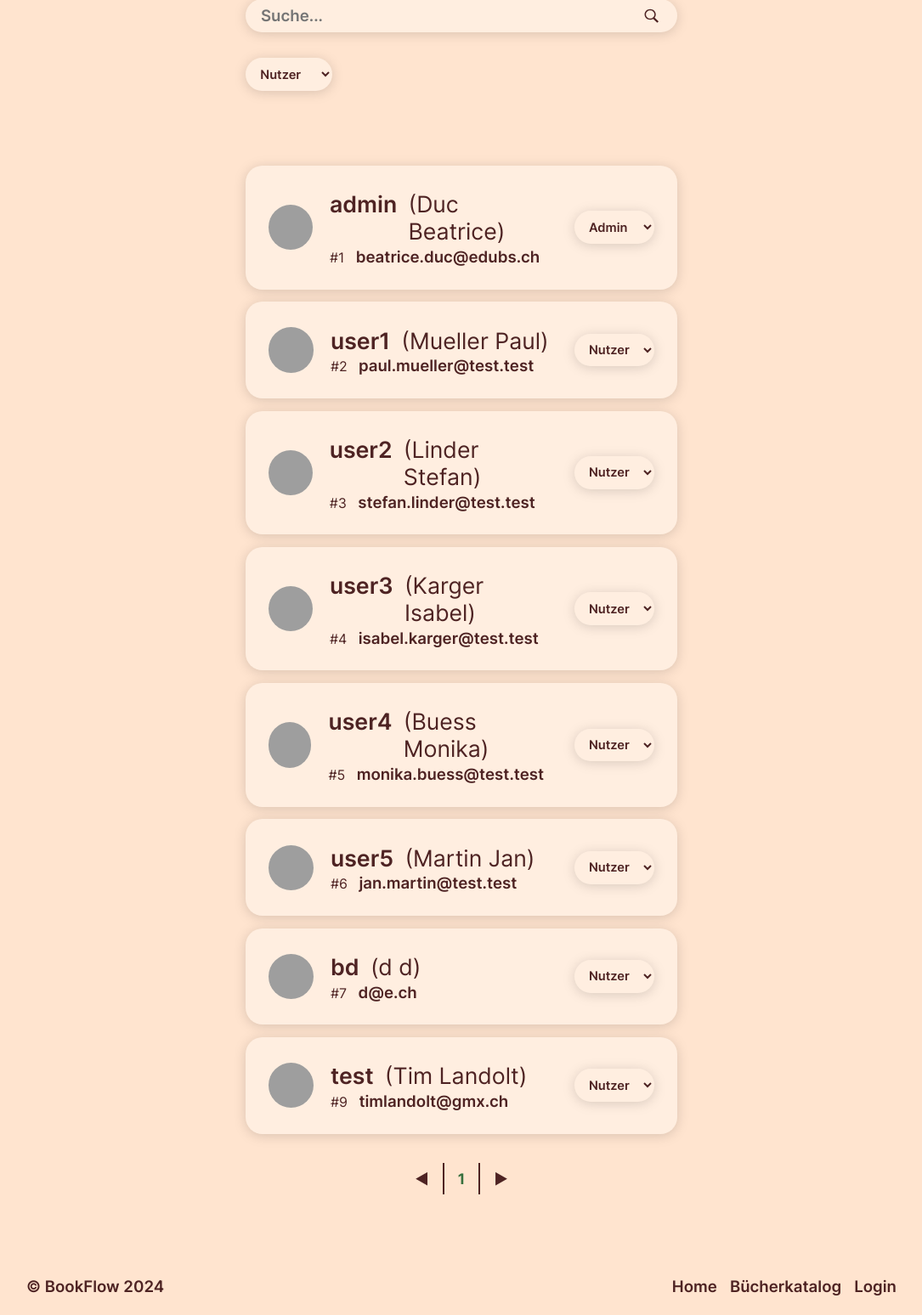
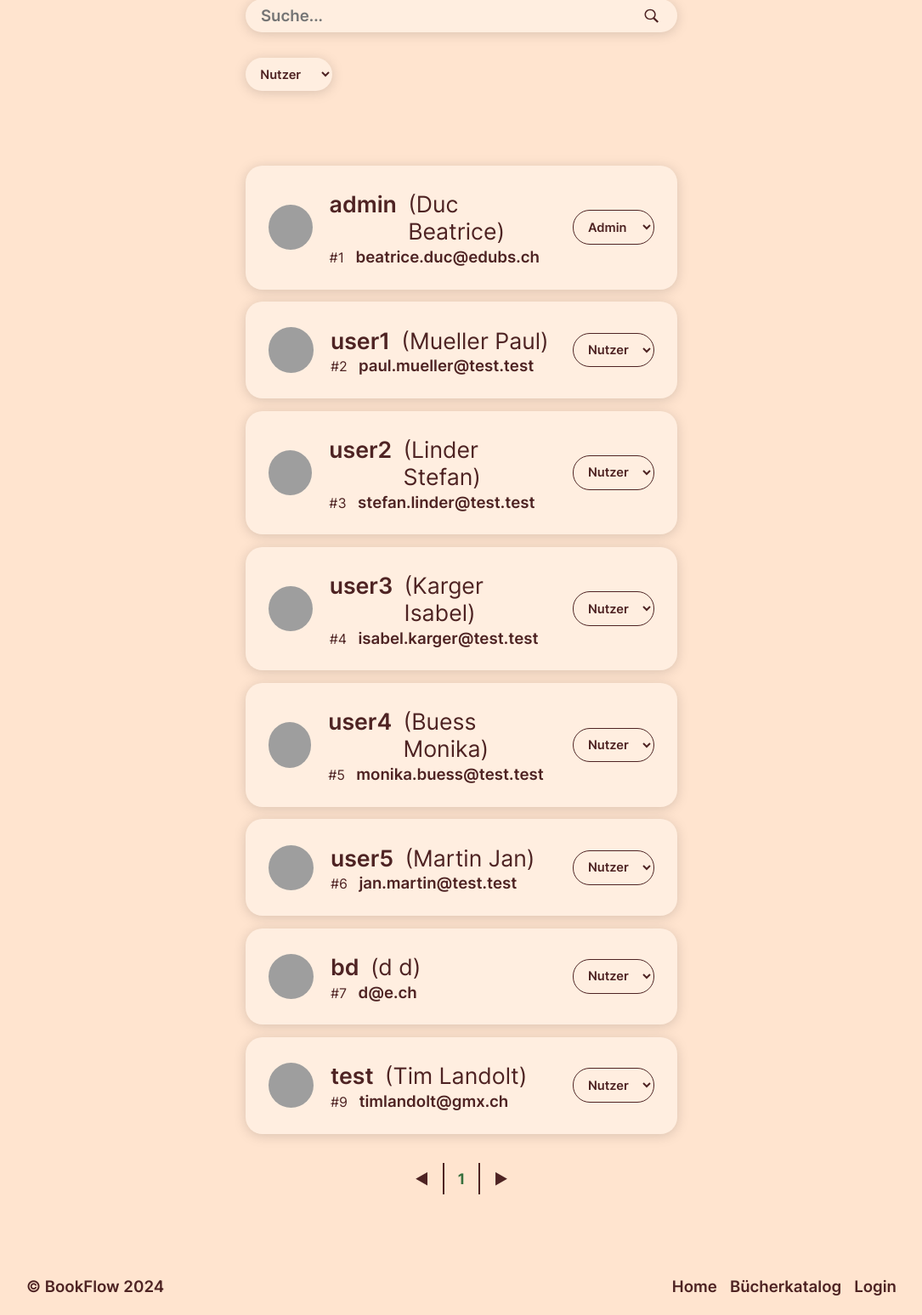
Before and after one commit to ApfelsaftLI/book-flow, a PHP site: page /users.php in a window 1280 px wide. Shown: the part 222-1770 px from the top of the page at 85% size, without its empty margins (97-1182 px from the left). Run offline with PHP 8.4, Linux system fonts and the light colour scheme; data comes from the database, SQL or seed files in the repository; style sheets or scripts are compiled from the project's sources; grey boxes are pictures that could not be loaded.

Commit message:
Smaal styling change on user dropdown

```diff
--- a/src/assets/styles/scss/users.css
+++ b/src/assets/styles/scss/users.css
@@ -120,7 +120,7 @@ a[href="/users.php"] {
   color: #4E2323;
   background-color: #FFEEE0;
   padding: 7pt 10pt;
-  filter: drop-shadow(0pt 2pt 5pt rgba(0, 0, 0, 0.15));
+  border: 1px solid #4E2323;
 }
 
 .pagination {
--- a/src/assets/styles/scss/users.scss
+++ b/src/assets/styles/scss/users.scss
@@ -56,8 +56,7 @@ a[href="/users.php"] {
         color: $text-color;
         background-color: $background-primary;
         padding: 7pt 10pt;
-        filter: $drop-shadow;
-
+        border: 1px solid $text-color;
       }
     }
   }
--- a/src/assets/styles/users.css
+++ b/src/assets/styles/users.css
@@ -131,7 +131,7 @@ a[href="/users.php"] {
   color: #4E2323;
   background-color: #FFEEE0;
   padding: 7pt 10pt;
-  filter: drop-shadow(0pt 2pt 5pt rgba(0, 0, 0, 0.15));
+  border: 1px solid #4E2323;
 }
 
 .pagination {
```
